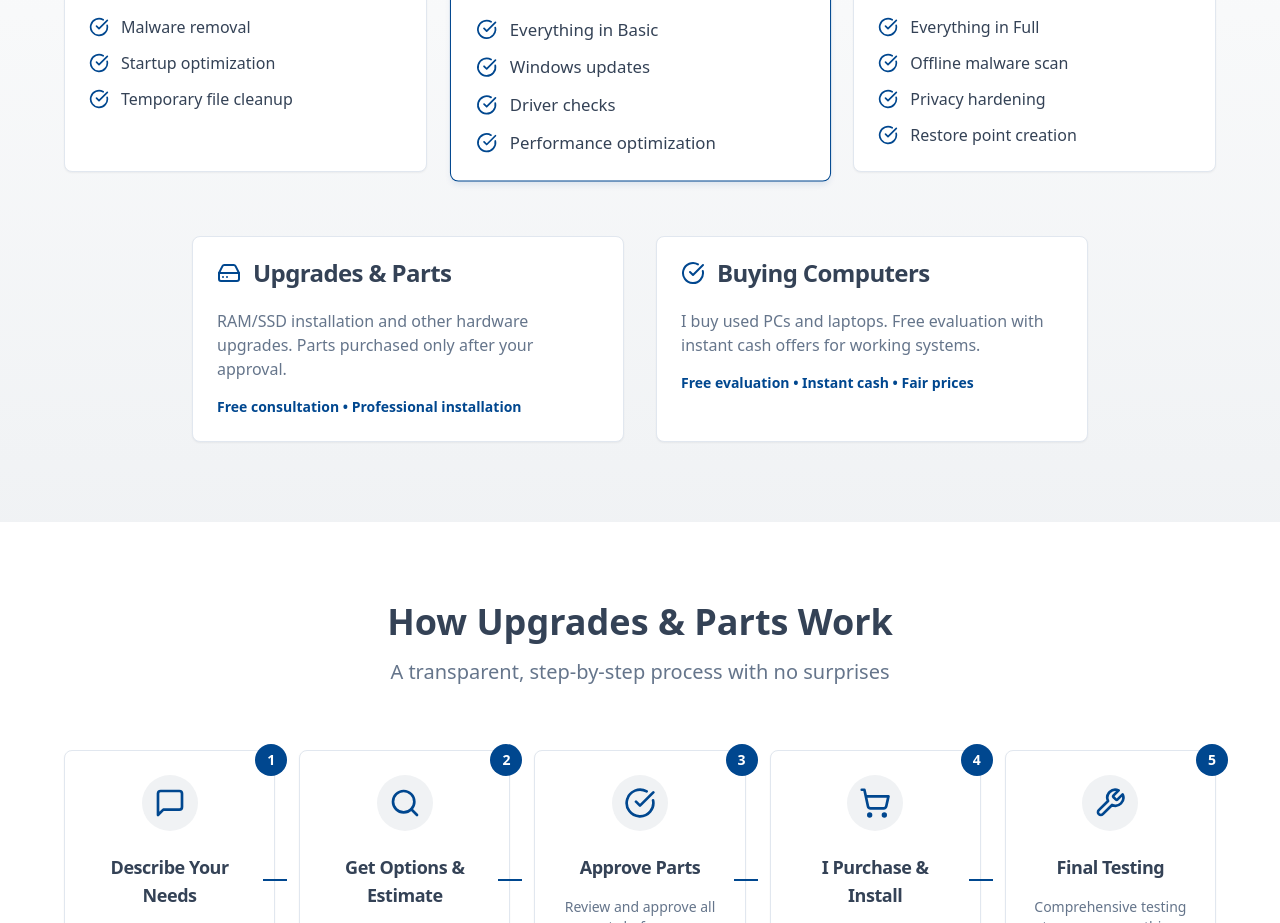
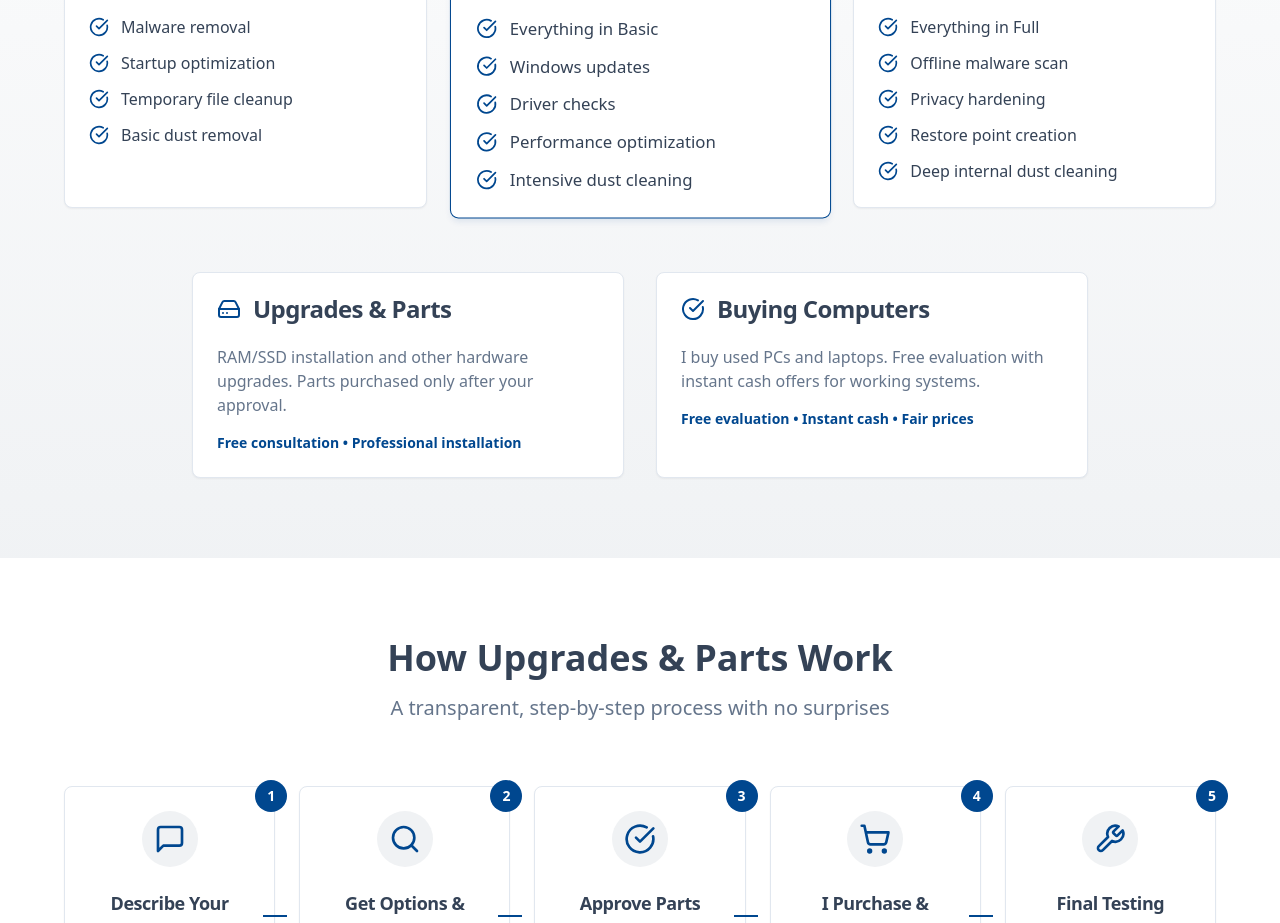
Before and after one commit to remocxe/pc-tuneup-hero, a React (Vite) app: page / in a window 1280 px wide. Shown: the part 1240-2163 px from the top of the page. Built offline with nearby package versions, Linux system fonts and the light colour scheme.

Commit message:
Update cleanup service descriptions
Add specific dust removal details to basic, full, and deep cleanup service descriptions for clarity and improved grammar.

```diff
--- a/src/components/ServicesSection.tsx
+++ b/src/components/ServicesSection.tsx
@@ -11,7 +11,8 @@ const ServicesSection = () => {
       features: [
         "Malware removal",
         "Startup optimization",
-        "Temporary file cleanup"
+        "Temporary file cleanup",
+        "Basic dust removal"
       ]
     },
     {
@@ -23,7 +24,8 @@ const ServicesSection = () => {
         "Everything in Basic",
         "Windows updates",
         "Driver checks",
-        "Performance optimization"
+        "Performance optimization",
+        "Intensive dust cleaning"
       ],
       popular: true
     },
@@ -36,7 +38,8 @@ const ServicesSection = () => {
         "Everything in Full",
         "Offline malware scan",
         "Privacy hardening",
-        "Restore point creation"
+        "Restore point creation",
+        "Deep internal dust cleaning"
       ]
     }
   ];
```
